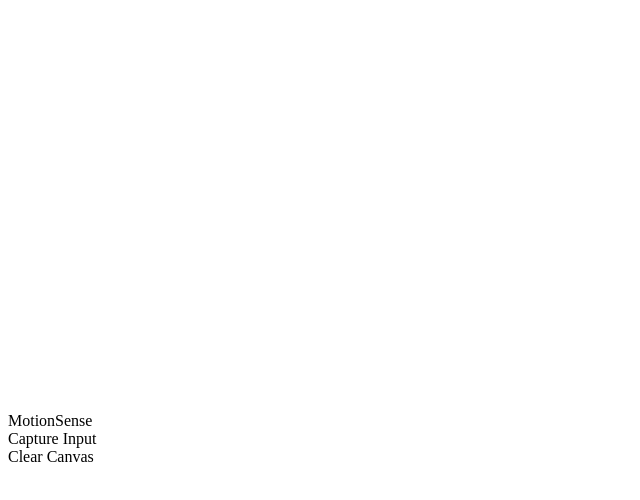
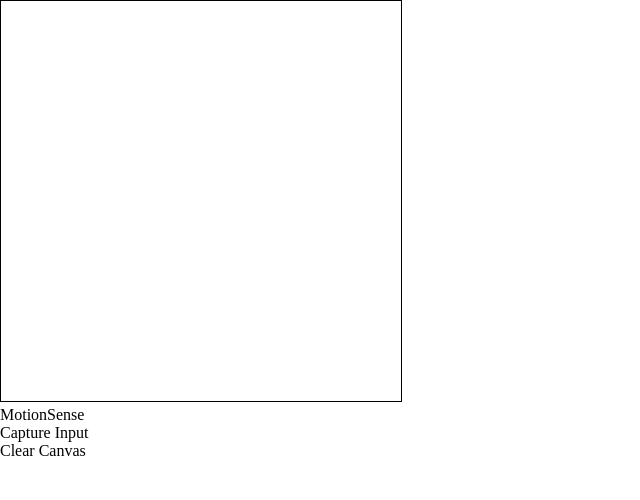
Before and after one commit to jeffyoung23/MotionSense, a plain HTML site: page MotionSense.html in a window 1280 px wide. Shown: the whole page, without its empty margins (0-640 px from the left). Drawn offline with nearby package versions, Linux system fonts and the light colour scheme.

Commit message:
cross over, no zero code added to compare()

```diff
--- a/CSS/MotionSenseStyle.css
+++ b/CSS/MotionSenseStyle.css
@@ -16,88 +16,6 @@ table, caption, tbody, tfoot, thead, tr, th, td {
        background: transparent;
 }
 
-body{
-font-family: 'Philosopher', arial, serif;
-background:grey;
+#input_canvas{
+border: 1px solid black;
 }
-
-#console{
-width: 1000px;
-height: 500px;
-top: 100px;
-left: 100px;
-position: absolute;
-background: white;
--moz-border-radius: 15px;
-border-radius: 15px;
-border: 1px solid #C4C4C4;
-box-shadow:-1px -1px 5px #000;
--webkit-box-shadow:-1px -1px 5px #000;
--moz-box-shadow: -1px -1px 5px #000;
-}
-
-#input_console{
-left:50px;
-width: 400px;
-top:50px;
-position: absolute;
-height:400px;
-background: blue;
--moz-border-radius: 15px;
-border-radius: 15px;
-border: 0px solid #C4C4C4;
-box-shadow:-1px -1px 5px #000;
--webkit-box-shadow:-1px -1px 5px #000;
--moz-box-shadow: -1px -1px 5px #000;
-}
-
-#input_canvas{
-margin-left: 0px;
-margin-top:0px;
-}
-
-
-#right_console{
-margin-left: 550px;
-position: absolute;
-top: 50px;
-}
-
-#title_item{
-
-}
-
-#list_items{
-margin-top: 15px;
-}
-
-.button{
-height: 50px;
-width:150px;
-margin-top: 50px;
-text-shadow:0 1px 1px rgba(255, 255, 255, 0.5);
-line-height: 50px;
-text-align: center;
-background: #5289FF;
--moz-border-radius: 15px;
-border-radius: 15px;
-border: 0px solid #C4C4C4;
-box-shadow:-1px -1px 5px #000;
--webkit-box-shadow:-1px -1px 5px #000;
--moz-box-shadow: -1px -1px 5px #000;
-font-size: 1.2em;
-}
-
-
-.button:hover{
-background: #8fb2ff;
-}
-
-#save_image{
-}
-
-#saved_images{
-}
-
-#clear_canvas{
-}
--- a/JS/MotionSenseScript.js
+++ b/JS/MotionSenseScript.js
@@ -70,20 +70,38 @@ function normalize_path(){
 function compare(){
 
 
-    for( x in mouse_path){
-	if(mouse_path[x].x == 0 && mouse_path[x].y > 0){ //up y-axis
+    for(x in mouse_path){
+	if(mouse_path[x].x == 0 && mouse_path[x].y == 0){
+	}
+        else if(mouse_path[x].x == 0 && mouse_path[x].y > 0){ //up y-axis
 	    level_one[0] = level_one[0] + 1;
 	}
-	if(mouse_path[x].x > 0 && mouse_path[x].y == 0){ // out x-axis to right
+	else if(mouse_path[x].x > 0 && mouse_path[x].y == 0){ // out x-axis to right
 	    level_one[1] = level_one[1] + 1;
 	}
 
-	if(mouse_path[x].x == 0 && mouse_path[x].y < 0){ // down y-axis
+	else if(mouse_path[x].x == 0 && mouse_path[x].y < 0){ // down y-axis
 	    level_one[2] = level_one[2] + 1;
 	}
 
-	if(mouse_path[x].x < 0 && mouse_path[x].y == 0){ //out x-axis to left
+	else if(mouse_path[x].x < 0 && mouse_path[x].y == 0){ //out x-axis to left
 	    level_one[3] = level_one[3] + 1;
+	}
+	else if(((mouse_path[x-1].x < 0 && mouse_path[x].x > 0)||(mouse_path[x-1].x > 0 && mouse_path[x].x < 0)) && mouse_path[x].y > 0)
+	    {
+ level_one[0] = level_one[0] + 1;
+	}
+      else if(((mouse_path[x-1].y < 0 && mouse_path[x].y > 0)||(mouse_path[x-1].y > 0 && mouse_path[x].y < 0)) && mouse_path[x].x > 0)
+	  {
+ level_one[1] = level_one[1] + 1;
+	}
+       else if(((mouse_path[x-1].x < 0 && mouse_path[x].x > 0)||(mouse_path[x-1].x > 0 && mouse_path[x].x < 0)) && mouse_path[x].y < 0)
+{
+ level_one[2] = level_one[2] + 1;
+	}
+	else if(((mouse_path[x-1].y < 0 && mouse_path[x].y > 0)||(mouse_path[x-1].y > 0 && mouse_path[x].y < 0)) && mouse_path[x].x < 0)
+{
+ level_one[3] = level_one[3] + 1;
 	}
     }
     console.log(compare_level_one(level_one));
--- a/MotionSense.html
+++ b/MotionSense.html
@@ -4,6 +4,7 @@
 <script type="text/javascript" src="http://ajax.googleapis.com/ajax/libs/jquery/1.4/jquery.min.js"></script>
 <script src="JS/MotionSenseScript.js"></script>
 <script src="JS/MotionSenseJQueryScript.js"></script>
+<link rel="stylesheet" type="text/css" href="CSS/MotionSenseStyle.css">
 </head>
 <body>
 <div id = "console">
```
